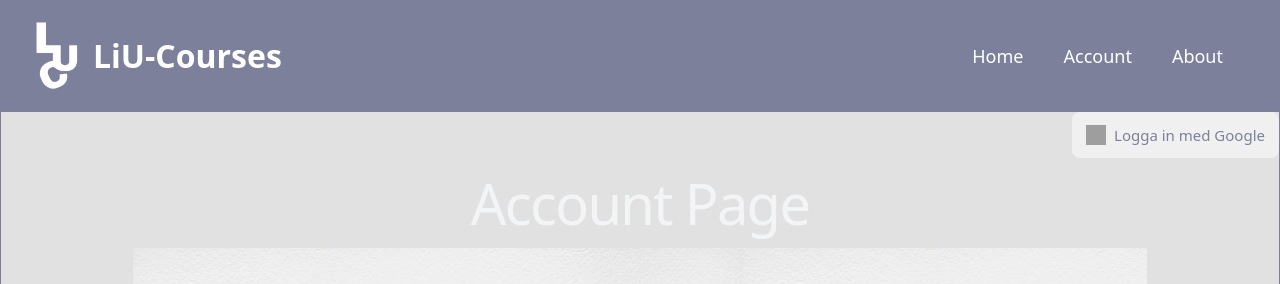
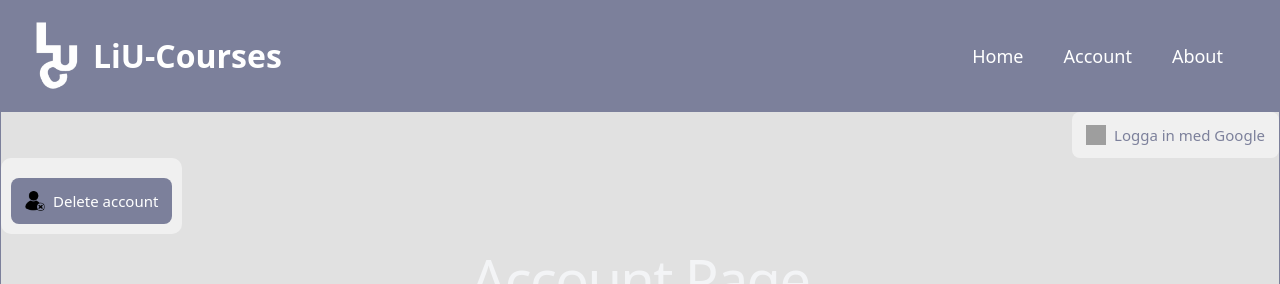
Before and after one commit to De99103/tddd27, a React (Vite) app in the folder tddd27-project/: page /account in a window 1280 px wide. Shown: the top 284 px of the page. Built offline with nearby package versions, Linux system fonts and the light colour scheme; no server answers; grey boxes are pictures that could not be loaded.

Commit message:
Flyttar delete account button
flyttar knappen till att bara synas när man är på account sidan.

Funktionalitetet är klar , men knappen sitter inte på rätt plats än. hålelr på med css:en.

Inte klart

```diff
--- /dev/null
+++ b/tddd27-project/src/components/common/deleteAccountButton/DeleteAccountButton.css
@@ -0,0 +1,35 @@
+.delete-btn {
+    display: flex;
+    align-items: center;
+    gap: 8px;
+    background-color: #7c809b;
+    color: white;
+    border: none;
+    padding: 10px 14px;
+    border-radius: 8px;
+    cursor: pointer;
+    margin-top: 10px;
+    width: fit-content;
+    align-self: center;
+}
+
+.delete-icon {
+    width: 20px;
+    height: 20px;
+}
+
+.delete-button-wrapper {
+    display: flex;
+    justify-content: flex-start;
+}
+
+.delete-button {
+    display: inline-flex;
+    justify-content: flex-start;
+    font-size: 15px;
+    background-color: rgba(255, 255, 255, 0.495);
+    border-radius: 10px;
+    padding: 10px;
+    gap: 6px;
+    flex-direction: column;
+}
--- /dev/null
+++ b/tddd27-project/src/components/common/deleteAccountButton/DeleteAccountButton.jsx
@@ -0,0 +1,53 @@
+import "./DeleteAccountButton.css";
+import React, { useEffect, useState } from "react";
+import { auth } from "../../../fireBase/firebase";
+import {
+    GoogleAuthProvider,
+    signInWithPopup,
+    signOut,
+    onAuthStateChanged,
+} from "firebase/auth";
+
+import deleteICon from "/src/assets/images/delete_icon_user.png";
+
+import { deleteAccount } from "../../../fireBase/userData";
+
+async function handleDeleteAccount() {
+    try {
+        const confirmDelete = window.confirm(
+            "Are you sure you want to delete your account?",
+        );
+
+        if (!confirmDelete) return;
+
+        await deleteAccount();
+
+        alert("Account deleted.");
+    } catch (error) {
+        console.error("Error deleting account:", error);
+    }
+}
+
+function DeleteAccountButton() {
+    return (
+        <div>
+            <div className="delete-button-wrapper">
+                <div className="delete-button">
+                    <button
+                        onClick={handleDeleteAccount}
+                        className="delete-btn"
+                    >
+                        <img
+                            src={deleteICon}
+                            alt="Delete account"
+                            className="delete-icon"
+                        />
+                        Delete account
+                    </button>
+                </div>
+            </div>
+        </div>
+    );
+}
+
+export default DeleteAccountButton;
--- /dev/null
+++ b/tddd27-project/src/components/common/deleteAccountButton/index.js
@@ -0,0 +1,3 @@
+import DeleteAccountButton from "./DeleteAccountButton";
+
+export default DeleteAccountButton;
--- a/tddd27-project/src/components/common/login/Login.css
+++ b/tddd27-project/src/components/common/login/Login.css
@@ -3,23 +3,20 @@
     align-items: center;
     gap: 8px;
     background-color: rgba(255, 255, 255, 0.495);
-  color: #7C809B;
+    color: #7c809b;
     border: none;
     padding: 10px 14px;
     border-radius: 8px;
     cursor: pointer;
     margin-left: auto;
     font-size: 15px;
-
-
 }
 
-.logut-btn,
-.delete-btn {
+.logut-btn {
     display: flex;
     align-items: center;
     gap: 8px;
-  background-color: #7C809B;
+    background-color: #7c809b;
     color: white;
     border: none;
     padding: 10px 14px;
@@ -28,13 +25,12 @@
 }
 
 .logout-icon,
-.login-icon,.delete-icon {
+.login-icon {
     width: 20px;
     height: 20px;
 }
 
 .logging-wrapper {
-  width: 100%;
     display: flex;
     justify-content: flex-end;
 }
@@ -42,7 +38,6 @@
 .logging {
     display: inline-flex;
     justify-content: flex-end;
-
     font-size: 15px;
     background-color: rgba(255, 255, 255, 0.495);
     border-radius: 10px;
@@ -58,17 +53,10 @@
     gap: 12px;
 }
 
-.delete-btn {
-  margin-top: 10px;
-  width: 50%;
-  align-self: center;
-
-}
-
 /* Remove the white background from user-name since the container handles it */
 .user-name {
     display: inline-block;
-  color: #7C809B;
+    color: #7c809b;
     padding: 4px 8px;
     margin-bottom: 0;
     /* remove the gap, let the container gap handle it */
@@ -76,7 +64,6 @@
     /* or keep white if you want a pill inside */
 }
 
-
 .login-div {
     align-items: flex-end;
 }
--- a/tddd27-project/src/components/common/login/Login.jsx
+++ b/tddd27-project/src/components/common/login/Login.jsx
@@ -14,12 +14,10 @@ import "./Login.css";
 
 import { deleteAccount } from "../../../fireBase/userData";
 
-
-
 async function handleDeleteAccount() {
     try {
         const confirmDelete = window.confirm(
-      "Are you sure you want to delete your account?"
+            "Are you sure you want to delete your account?",
         );
 
         if (!confirmDelete) return;
@@ -31,8 +29,6 @@ async function handleDeleteAccount() {
         console.error("Error deleting account:", error);
     }
 }
-
-
 
 function Login() {
     const [user, setUser] = useState(null);
@@ -69,30 +65,37 @@ function Login() {
                 <div className="logging-wrapper">
                     <div className="logging">
                         <div className="user-row">
-              <p className="user-name">Inloggad som: {user.displayName}</p>
+                            <p className="user-name">
+                                Inloggad som: {user.displayName}
+                            </p>
 
-              <button onClick={handleLogout} className="logut-btn">
-                <img src={logoutIcon} alt="Logga ut" className="login-icon" />
+                            <button
+                                onClick={handleLogout}
+                                className="logut-btn"
+                            >
+                                <img
+                                    src={logoutIcon}
+                                    alt="Logga ut"
+                                    className="login-icon"
+                                />
                                 <span>Logga ut</span>
                             </button>
                         </div>
-
-            <button onClick={handleDeleteAccount} className="delete-btn">
-              <img src={deleteICon} alt="Delete account" className="delete-icon" />
-              Delete account
-            </button>
                     </div>
                 </div>
             ) : (
-        <div className="login-div" >
+                <div className="login-div">
                     <button onClick={handleLogin} className="login-btn">
-            <img src={loginIcon} alt="Logga in" className="login-icon" />
+                        <img
+                            src={loginIcon}
+                            alt="Logga in"
+                            className="login-icon"
+                        />
                         <span>Logga in med Google</span>
                     </button>
                 </div>
-      )
-      }
-    </div >
+            )}
+        </div>
     );
 }
 
--- a/tddd27-project/src/components/common/popup/Popup.jsx
+++ b/tddd27-project/src/components/common/popup/Popup.jsx
@@ -5,7 +5,6 @@ import { useState } from "react";
 import Rating from "../rating/Rating";
 
 function Popup() {
-
     return (
         <div className="page_popup">
             <div className="container_popup">
@@ -24,8 +23,7 @@ function Popup() {
                 <p className="text_before_rating"> My rating of the course:</p>
                 <Rating />
 
-
-{/*
+                {/*
                 <div className="popup_rate_course_buttons">
                     <RateButton number={"1"} />
                     <RateButton number={"2"} />
@@ -49,7 +47,6 @@ function Popup() {
                     </select>
                 </div>
                 */}
-
             </div>
         </div>
     );
--- a/tddd27-project/src/pages/Account.css
+++ b/tddd27-project/src/pages/Account.css
@@ -5,3 +5,9 @@
     font-size: 15px;
     place-items: center;
 }
+
+.account-buttons {
+    display: flex;
+    flex-direction: row;
+    background-color: red;
+}
--- a/tddd27-project/src/pages/Account.jsx
+++ b/tddd27-project/src/pages/Account.jsx
@@ -1,5 +1,5 @@
 import { useState } from "react";
-import { Login, Course } from "../components/common";
+import { Login, Course, DeleteAccountButton } from "../components/common";
 import CoursesTable from "../components/common/courses_tabell/CoursesTable";
 import { deleteAccount } from "../fireBase/deleteUser";
 
@@ -11,23 +11,6 @@ import dtData from "../assets/data/DT.json";
 import edData from "../assets/data/ED.json";
 
 import it_data from "../assets/data/IT_courses.json"; // the new link for the IT program
-
-// async function handleDeleteAccount() {
-//   try {
-//     const confirmDelete = window.confirm(
-//       "Are you sure you want to delete your account?"
-//     );
-
-//     if (!confirmDelete) return;
-
-//     await deleteAccount();
-
-//     alert("Account deleted.");
-//   } catch (error) {
-//     console.error("Error deleting account:", error);
-//   }
-// }
-
 
 function Account() {
     const [courses, setCourses] = useState([]);
@@ -51,15 +34,15 @@ function Account() {
             courses: dtData.courses || [],
         },
         {
-            id : "ED",
-            name : "Civilingenjörsprogram i elektronikdesign (ED)",
-            courses : edData.courses|| []
+            id: "ED",
+            name: "Civilingenjörsprogram i elektronikdesign (ED)",
+            courses: edData.courses || [],
         },
         {
-            id : "IT",
-            name : "Civilingenjörsprogram i informationsteknologi (IT)",
-            courses : it_data.courses|| []
-        }
+            id: "IT",
+            name: "Civilingenjörsprogram i informationsteknologi (IT)",
+            courses: it_data.courses || [],
+        },
     ];
 
     const handleProgramChange = (program) => {
@@ -70,7 +53,10 @@ function Account() {
 
     return (
         <div className="account">
-            <Login />
+            <div className="account-buttons">
+                <Login />
+                <DeleteAccountButton />
+            </div>
 
             <h1>Account Page</h1>
 
@@ -83,7 +69,9 @@ function Account() {
                 setSelectedCourse={setSelectedCourse}
             />
 
-            <CoursesTable courses={selectedCourse ? [selectedCourse] : courses} />
+            <CoursesTable
+                courses={selectedCourse ? [selectedCourse] : courses}
+            />
         </div>
     );
 }
```
Also changed, not shown: tddd27-project/src/components/common/index.js (+3 -5 lines). Lines whose indentation alone changed are shown as unchanged.
